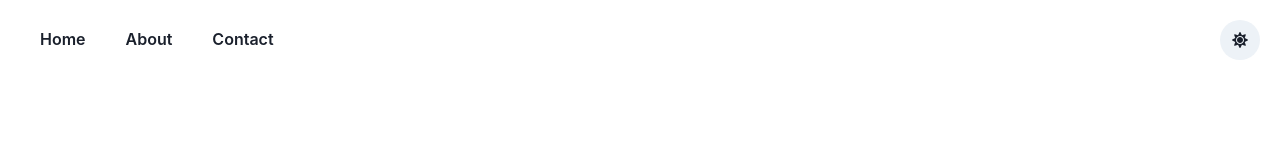
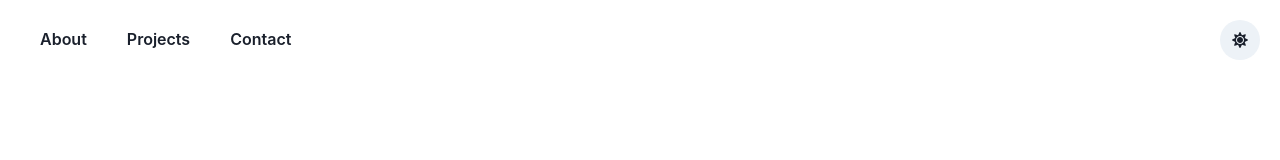
Before and after one commit to shoaibiqbal0/react-portfolio-2, a React (Create React App) app: page / in a window 1280 px wide. Shown: the top 160 px of the page. Built offline with nearby package versions, Linux system fonts and the light colour scheme.

Commit message:
Renamed pages

```diff
--- a/src/components/Navbar.jsx
+++ b/src/components/Navbar.jsx
@@ -20,8 +20,8 @@ const Navbar = () => {
   const [display, setDisplay] = useState("none");
 
   const data = [
-    { name: "Home", link: "#" },
     { name: "About", link: "#" },
+    { name: "Projects", link: "#" },
     { name: "Contact", link: "#" },
   ];
 
```
